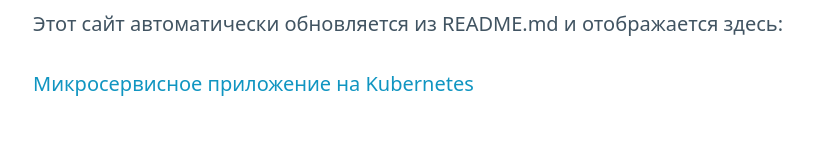
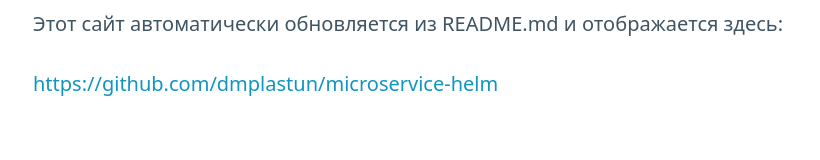
Before and after one commit to dmplastun/microservice-helm, a plain HTML site: page docs/index.html in a window 1280 px wide. Shown: the part 1851-2011 px from the top of the page, without its empty margins (42-862 px from the left). Drawn offline with nearby package versions, Linux system fonts and the light colour scheme.

Commit message:
Update index.html

```diff
--- a/docs/index.html
+++ b/docs/index.html
@@ -62,7 +62,7 @@
     <section>
       <h2>📘 GitHub Pages</h2>
       <p>Этот сайт автоматически обновляется из README.md и отображается здесь:</p>
-      <p><a href="https://dmplastun.github.io/microservice-helm/">Микросервисное приложение на Kubernetes</a></p>
+      <p><a href="https://github.com/dmplastun/microservice-helm">https://github.com/dmplastun/microservice-helm</a></p>
     </section>
 
     <footer style="margin-top: 2rem; text-align: center;">
```
